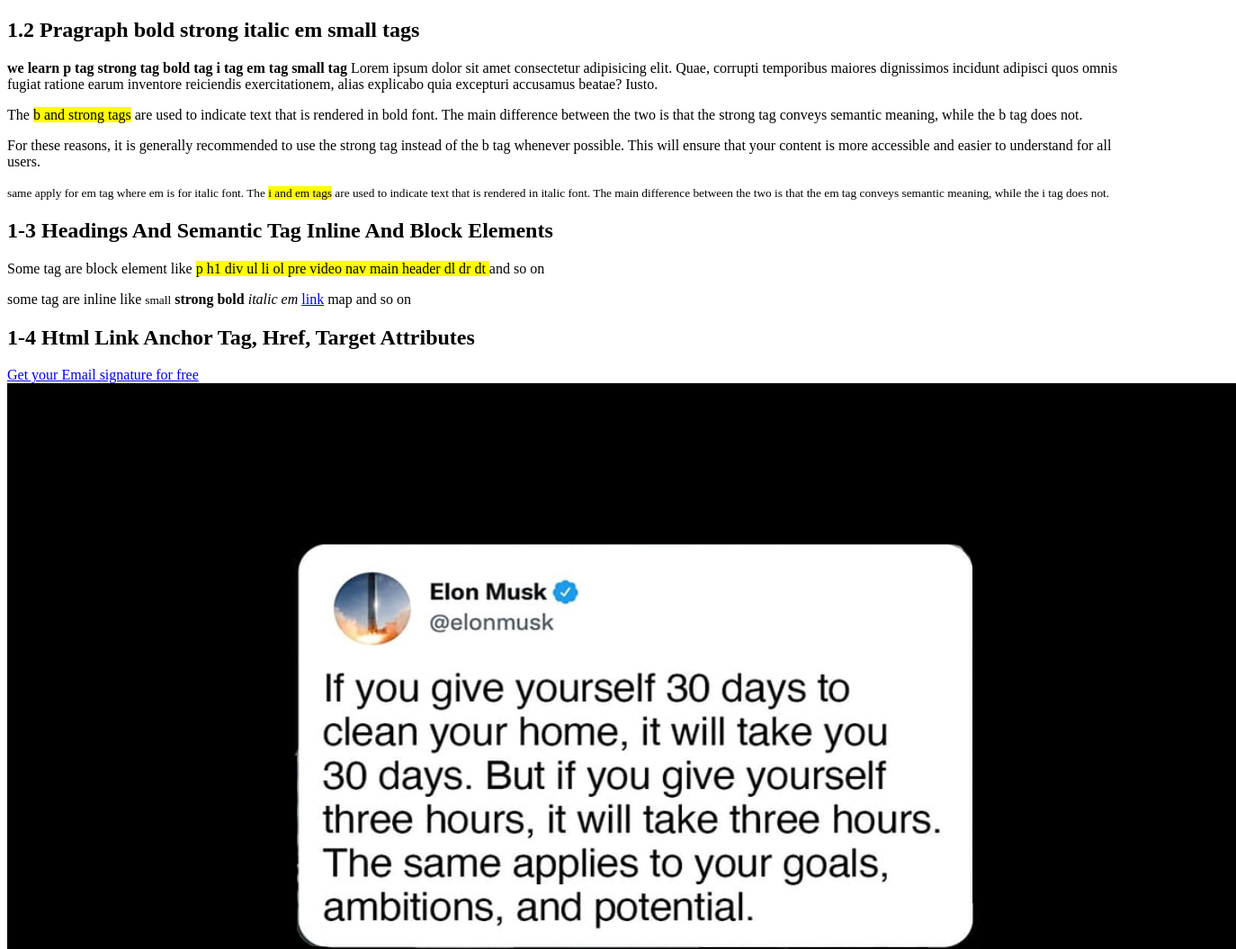
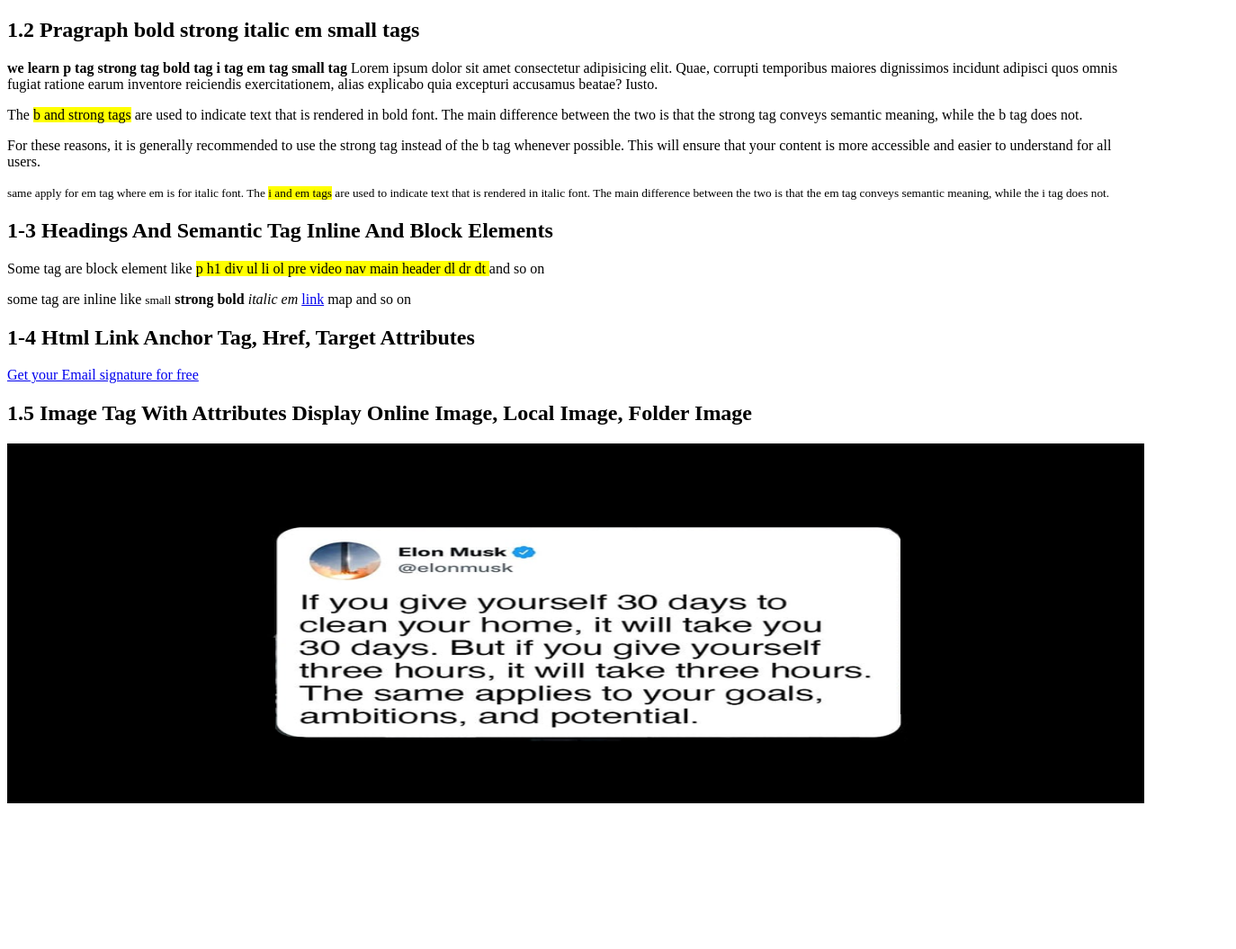
Before and after one commit to coderhasib23/html, a plain HTML site: page index.html in a window 1280 px wide. Shown: the top 1055 px of the page at 90% size, 1374 px wide, since content can reach past the window. After the commit the page ends 905 px from the top, so only its background shows below. Drawn offline with Linux system fonts and the light colour scheme.

Commit message:
image size update

```diff
--- a/index.html
+++ b/index.html
@@ -51,6 +51,15 @@
       >Get your Email signature for free</a
     >
     <br />
-    <img src="images/elonmusk/if_you_give_30_days.png" alt="Elon Musk Quote" />
+    <h2>
+      1.5 Image Tag With Attributes Display Online Image, Local Image, Folder
+      Image
+    </h2>
+    <img
+      src="images/elonmusk/if_you_give_30_days.png"
+      alt="Elon Musk Quote"
+      width="100%"
+      height="400px"
+    />
   </body>
 </html>
```
